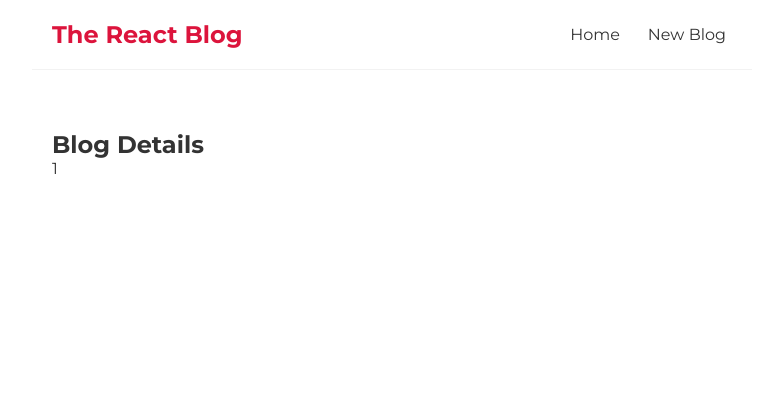
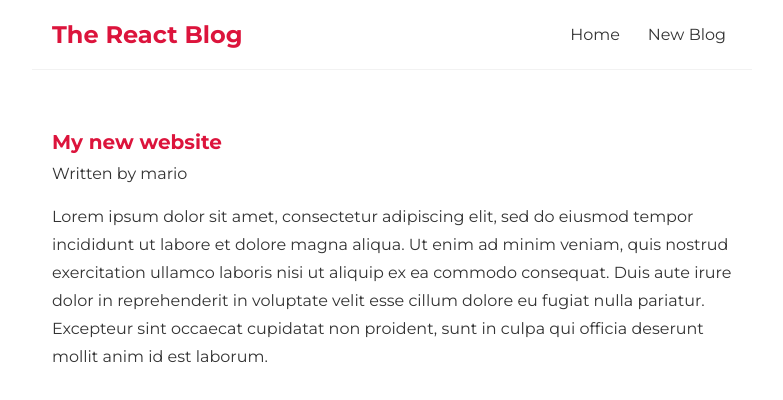
Before and after one commit to shashidwivedi/react-blog, a React (Create React App) app: page /blogs/1 in a window 1280 px wide. Shown: the top 400 px of the page, without its empty margins (248-1031 px from the left). Built offline with nearby package versions, Linux system fonts and the light colour scheme; data requests are answered from the project's data file.

Commit message:
Reuse custom hook useFetch to get blog data in BlogDetails component

```diff
--- a/data/db.json
+++ b/data/db.json
@@ -1,9 +1,22 @@
 {
     "blogs": [
-
-        { "title": "My new website", "body": "lorem ipsum...", "author": "mario", "id": 1 },
-        { "title": "Welcome party!", "body": "lorem ipsum...", "author": "yoshi", "id": 2 },
-        { "title": "Web dev top tips", "body": "lorem ipsum...", "author": "mario", "id": 3 }
-
+        {
+            "title": "My new website",
+            "body": "Lorem ipsum dolor sit amet, consectetur adipiscing elit, sed do eiusmod tempor incididunt ut labore et dolore magna aliqua. Ut enim ad minim veniam, quis nostrud exercitation ullamco laboris nisi ut aliquip ex ea commodo consequat. Duis aute irure dolor in reprehenderit in voluptate velit esse cillum dolore eu fugiat nulla pariatur. Excepteur sint occaecat cupidatat non proident, sunt in culpa qui officia deserunt mollit anim id est laborum.",
+            "author": "mario",
+            "id": 1
+        },
+        {
+            "title": "Welcome party!",
+            "body": "Sed ut perspiciatis unde omnis iste natus error sit voluptatem accusantium doloremque laudantium, totam rem aperiam, eaque ipsa quae ab illo inventore veritatis et quasi architecto beatae vitae dicta sunt explicabo. Nemo enim ipsam voluptatem quia voluptas sit aspernatur aut odit aut fugit, sed quia consequuntur magni dolores eos qui ratione voluptatem sequi nesciunt. Neque porro quisquam est, qui dolorem ipsum quia dolor sit amet, consectetur, adipisci velit, sed quia non numquam eius modi tempora incidunt ut labore et dolore magnam aliquam quaerat voluptatem.",
+            "author": "yoshi",
+            "id": 2
+        },
+        {
+            "title": "Web dev top tips",
+            "body": "At vero eos et accusamus et iusto odio dignissimos ducimus qui blanditiis praesentium voluptatum deleniti atque corrupti quos dolores et quas molestias excepturi sint occaecati cupiditate non provident, similique sunt in culpa qui officia deserunt mollitia animi, id est laborum et dolorum fuga. Et harum quidem rerum facilis est et expedita distinctio. Nam libero tempore, cum soluta nobis est eligendi optio cumque nihil impedit quo minus id quod maxime placeat facere possimus, omnis voluptas assumenda est, omnis dolor repellendus. Temporibus autem quibusdam et aut officiis debitis aut rerum necessitatibus saepe eveniet ut et voluptates repudiandae sint et molestiae non recusandae. Itaque earum rerum hic tenetur a sapiente delectus, ut aut reiciendis voluptatibus maiores alias consequatur aut perferendis doloribus asperiores repellat.",
+            "author": "mario",
+            "id": 3
+        }
     ]
 }
--- a/src/BlogDetails.js
+++ b/src/BlogDetails.js
@@ -1,12 +1,22 @@
 import { useParams } from "react-router";
+import useFetch from "./useFetch";
 
 const BlogDetails = () => {
     const { id } = useParams();
 
+    const { data: blog, isLoading, error } = useFetch(`http://localhost:8000/blogs/${id}`);
+
     return (
         <div className="blog-details">
-            <h2>Blog Details</h2>
-            <p>{id}</p>
+            {isLoading && <div>Loading...</div>}
+            {error && <div>{error}</div>}
+            {blog && (
+                <article>
+                    <h2>{blog.title}</h2>
+                    <p>Written by {blog.author}</p>
+                    <div>{blog.body}</div>
+                </article>
+            )}
         </div>
     );
 }
--- a/src/index.css
+++ b/src/index.css
@@ -68,3 +68,15 @@
 .blog-preview a {
   text-decoration: none;
 }
+
+/* blog detals page */
+.blog-details h2 {
+  font-size: 20px;
+  color: crimson;
+  margin-bottom: 10px;
+}
+
+.blog-details div {
+  margin: 20px 0;
+  line-height: 1.75;
+}
```
